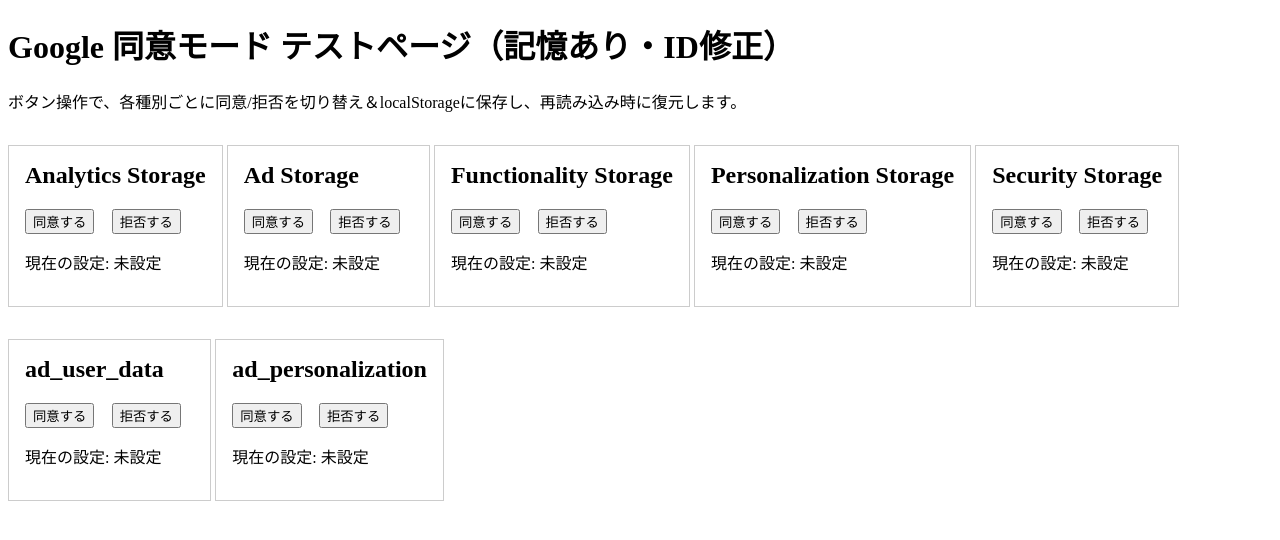
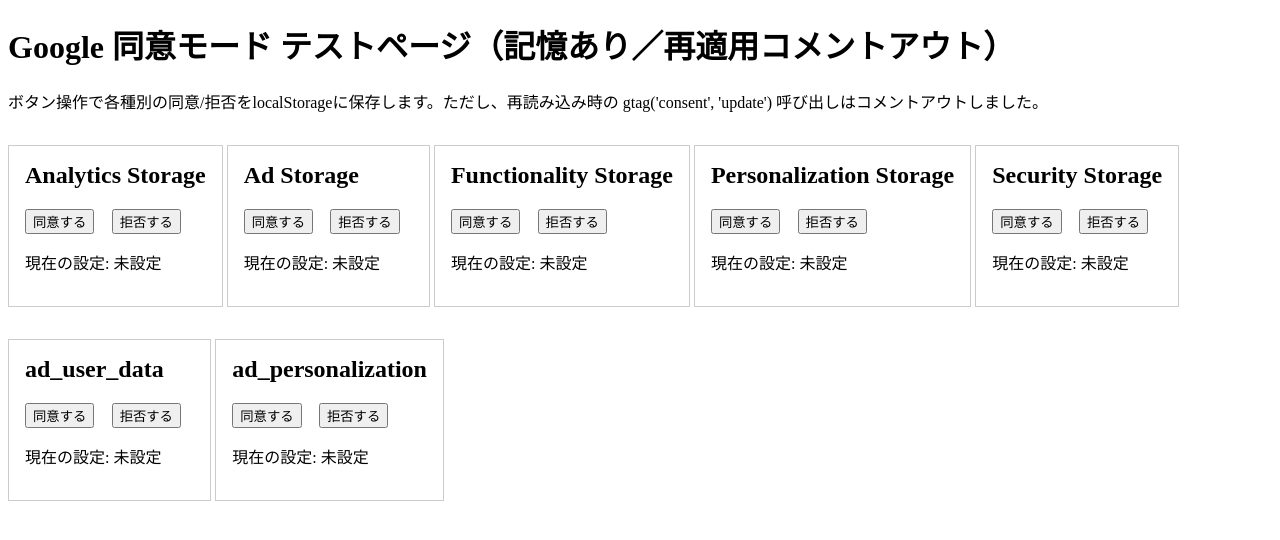
Before and after one commit to sarusaruworld/ga4-consent-test, a plain HTML site: page index.html in a window 1280 px wide. Drawn offline with Linux system fonts and the light colour scheme.

Commit message:
Update index.html

```diff
--- a/index.html
+++ b/index.html
@@ -2,7 +2,7 @@
 <html lang="ja">
 <head>
   <meta charset="UTF-8" />
-  <title>同意モードテスト（記憶あり・ID修正）</title>
+  <title>同意モードテスト（記憶あり・読み込み時の再適用をコメントアウト）</title>
 
   <!-- ▼ ブリッジ用のスクリプトを先に定義 ▼ -->
   <script>
@@ -49,15 +49,14 @@
   </noscript>
   <!-- ▲ End Google Tag Manager (noscript) ▲ -->
 
-  <h1>Google 同意モード テストページ（記憶あり・ID修正）</h1>
-  <p>ボタン操作で、各種別ごとに同意/拒否を切り替え＆localStorageに保存し、再読み込み時に復元します。</p>
+  <h1>Google 同意モード テストページ（記憶あり／再適用コメントアウト）</h1>
+  <p>ボタン操作で各種別の同意/拒否をlocalStorageに保存します。ただし、再読み込み時の gtag('consent', 'update') 呼び出しはコメントアウトしました。</p>
 
   <!-- Analytics Storage -->
   <div class="consent-group">
     <h2>Analytics Storage</h2>
     <button id="analyticsAccept">同意する</button>
     <button id="analyticsReject">拒否する</button>
-    <!-- IDを "analytics_storageStatus" に修正 -->
     <p id="analytics_storageStatus">現在の設定: 未設定</p>
   </div>
 
@@ -66,7 +65,6 @@
     <h2>Ad Storage</h2>
     <button id="adAccept">同意する</button>
     <button id="adReject">拒否する</button>
-    <!-- IDを "ad_storageStatus" に修正 -->
     <p id="ad_storageStatus">現在の設定: 未設定</p>
   </div>
 
@@ -75,7 +73,6 @@
     <h2>Functionality Storage</h2>
     <button id="funcAccept">同意する</button>
     <button id="funcReject">拒否する</button>
-    <!-- IDを "functionality_storageStatus" に修正 -->
     <p id="functionality_storageStatus">現在の設定: 未設定</p>
   </div>
 
@@ -84,7 +81,6 @@
     <h2>Personalization Storage</h2>
     <button id="persAccept">同意する</button>
     <button id="persReject">拒否する</button>
-    <!-- IDを "personalization_storageStatus" に修正 -->
     <p id="personalization_storageStatus">現在の設定: 未設定</p>
   </div>
 
@@ -93,7 +89,6 @@
     <h2>Security Storage</h2>
     <button id="secAccept">同意する</button>
     <button id="secReject">拒否する</button>
-    <!-- IDを "security_storageStatus" に修正 -->
     <p id="security_storageStatus">現在の設定: 未設定</p>
   </div>
 
@@ -102,7 +97,6 @@
     <h2>ad_user_data</h2>
     <button id="adUserDataAccept">同意する</button>
     <button id="adUserDataReject">拒否する</button>
-    <!-- IDを "ad_user_dataStatus" に修正 -->
     <p id="ad_user_dataStatus">現在の設定: 未設定</p>
   </div>
 
@@ -111,7 +105,6 @@
     <h2>ad_personalization</h2>
     <button id="adPersAccept">同意する</button>
     <button id="adPersReject">拒否する</button>
-    <!-- IDを "ad_personalizationStatus" に修正 -->
     <p id="ad_personalizationStatus">現在の設定: 未設定</p>
   </div>
 
@@ -161,28 +154,27 @@
       });
     }
 
-    // ページ読み込み時にlocalStorageの状態を読み込んで適用
+    // ページ読み込み時にlocalStorageの状態を読み込んで「UI」にのみ反映
+    // gtag('consent', 'update', ...) 部分はコメントアウト
     window.addEventListener('DOMContentLoaded', () => {
       const consentData = loadConsentFromStorage();
       if (Object.keys(consentData).length > 0) {
-        gtag('consent', 'update', consentData);
-        console.log('[Consent Mode] Loaded from localStorage:', consentData);
+        // ▼ コメントアウト開始 ▼
+        // gtag('consent', 'update', consentData);
+        // console.log('[Consent Mode] Loaded from localStorage:', consentData);
+        // ▲ コメントアウト終了 ▲
       }
-      // UI更新
+      // UI更新のみ実施
       updateAllUI(consentData);
     });
 
     // 同意切り替え用の関数
     function setConsent(key, value) {
-      // 現在の設定を読み込み
       const consentData = loadConsentFromStorage();
-      // 値を更新
       consentData[key] = value;
-      // localStorage保存
       saveConsentToStorage(consentData);
-      // Consent Modeに反映
+      // ここでは実際にConsent Modeに反映
       gtag('consent', 'update', { [key]: value });
-      // UI更新
       updateStatusUI(key, value);
       console.log(`[Consent Mode] ${key} = ${value}`);
     }
```
